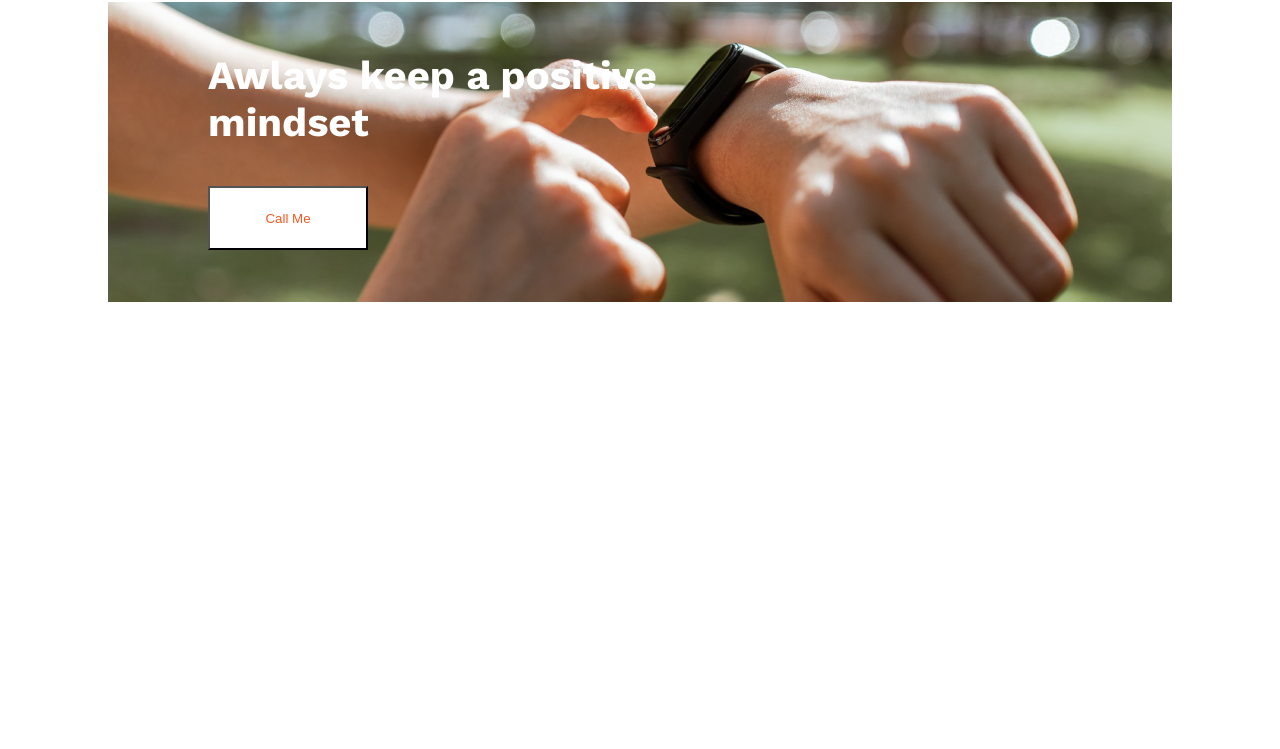
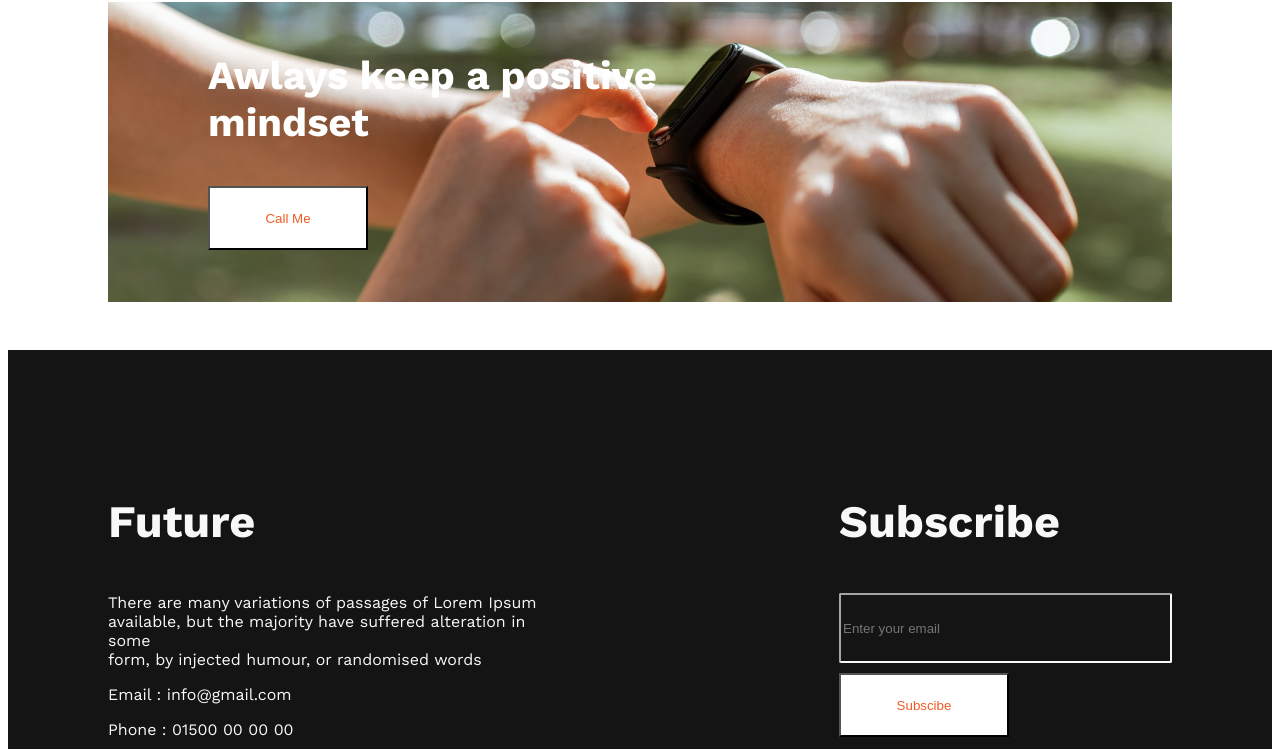
Before and after one commit to farinhuq/developer-portfolio-2, a plain HTML site: page index.html in a window 1280 px wide. Shown: the part 2374-3123 px from the top of the page. Before the commit the page ends 2732 px from the top, so only its background shows below. Drawn offline with nearby package versions, Linux system fonts and the light colour scheme.

Commit message:
finished portfolio

```diff
--- a/index.html
+++ b/index.html
@@ -89,7 +89,36 @@
     </div>
     </main>
     <footer>
-
+       <div class="footer-column">
+       <h3 class="footer-column-title">
+        Future
+       </h3>
+       <p class="footer-column-des">
+        There are many variations of passages of Lorem Ipsum
+        <br>available, but the majority have suffered alteration in some
+        <br>form, by injected humour, or randomised words
+       </p>
+       <p class="column-address">
+        Email : info@gmail.com
+       </p>
+       <p class="column-phone">
+        Phone : 01500 00 00 00
+       </p>
+       <div class="social-links">
+        <a href=""><img src="images/icons/fb.png" alt=""></a>
+        <a href=""><img src="images/icons/twitter.png" alt=""></a>
+        <a href=""><img src="images/icons/youtube.png" alt=""></a>
+       </div>
+       </div>
+       <div class="footer-column">
+        <h3 class="footer-column-title">
+            Subscribe
+        </h3>
+        <input class="email" type="email" placeholder="Enter your email"> <br>
+        <button class="subscribe">
+            Subscibe
+        </button>
+       </div>
     </footer>
 </body>
 </html>
--- a/styles/style.css
+++ b/styles/style.css
@@ -90,3 +90,34 @@ main {
     text-align: center;
 
 }
+footer{
+    display: flex;
+    background-color: #151414;
+    gap: 300px;
+    padding: 100px;
+
+}
+.footer-column-title{
+    color: #F8F8F8;
+    font-size: 45px;
+
+}
+.footer-column-des,.column-address,.column-phone{
+    color: #F8F8F8;
+  font-size: 16px;
+}
+.email{
+    background-color: #151414;
+    color: #F8F8F8;
+    width: 325px;
+    height: 64px;
+    border-radius: 2px;
+    border-color: #F8F8F8;
+}
+.subscribe{
+    width: 170px;
+    height: 64px;
+    background-color: #FFFFFF;
+    color: #F15B22;
+    margin-top: 10px;
+}
```
